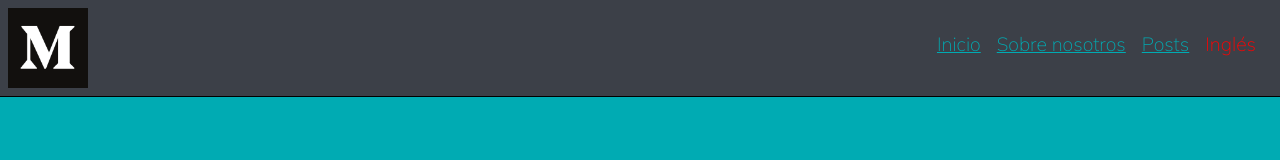
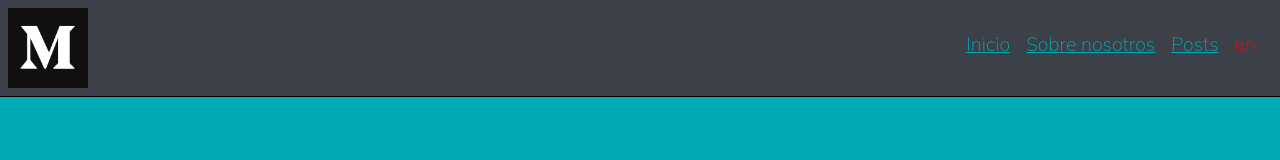
Before and after one commit to juliomc23/frontend-cleverpy-challenge, a React (Vite) app: page /login in a window 1280 px wide. Shown: the top 160 px of the page. Built offline with nearby package versions, Linux system fonts and the light colour scheme; a web font is replaced by a local one.

Commit message:
edit language button

```diff
--- a/translations/languajes/en.ts
+++ b/translations/languajes/en.ts
@@ -17,5 +17,5 @@ export const en = {
     save: "Save",
   },
   in_building: "COMING SOON... !",
-  change_language: "Spanish",
+  change_language: "es",
 };
--- a/translations/languajes/es.ts
+++ b/translations/languajes/es.ts
@@ -17,5 +17,5 @@ export const es = {
     save: "Guardar",
   },
   in_building: "PRÓXIMAMENTE... !",
-  change_language: "Inglés",
+  change_language: "en",
 };
```
